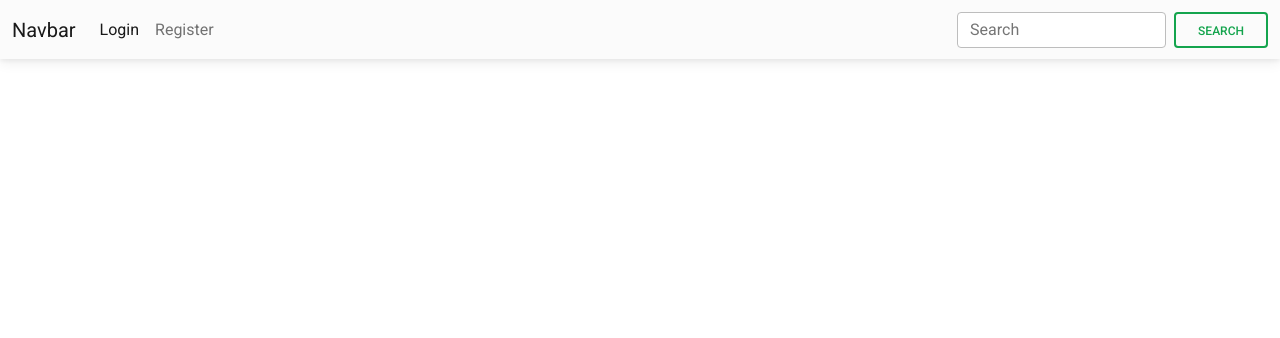
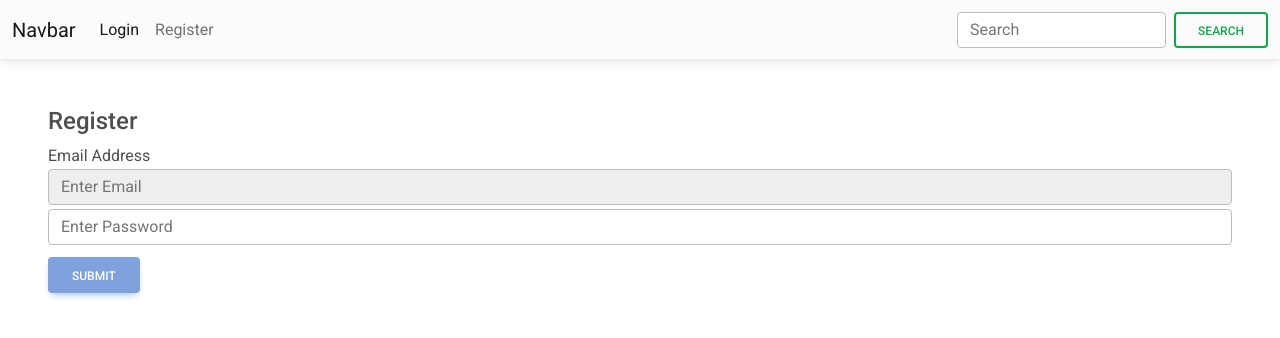
Before and after one commit to AwaisSikander/GraphQl_React_Node, a React (Create React App) app in the folder client/: page /complete-registration in a window 1280 px wide. Shown: the top 338 px of the page. Built offline with nearby package versions, Linux system fonts and the light colour scheme; no server answers.

Commit message:
29. Complete registration form

```diff
--- a/client/src/App.js
+++ b/client/src/App.js
@@ -13,6 +13,7 @@ import { Switch, Route } from "react-router-dom";
 import Nav from "./components/Nav";
 import Home from "./pages/Home";
 import Register from "./pages/auth/Register";
+import CompleteRegistration from "./pages/auth/CompleteRegistration";
 import Login from "./pages/auth/Login";
 import { ToastContainer } from "react-toastify";
 
@@ -31,6 +32,7 @@ const App = () => {
         <Route exact path="/" component={Home} />
         <Route exact path="/register" component={Register} />
         <Route exact path="/login" component={Login} />
+        <Route exact path="/complete-registration" component={CompleteRegistration} />
       </Switch>
     </ApolloProvider>
   );
--- /dev/null
+++ b/client/src/pages/auth/CompleteRegistration.js
@@ -0,0 +1,57 @@
+import React, { useState, useEffect } from "react";
+import { auth } from "../../firebase";
+import { toast } from "react-toastify";
+import { useHistory } from "react-router-dom";
+
+const CompleteRegistration = () => {
+  const [email, setEmail] = useState("");
+  const [password, setPassword] = useState("");
+  const [loading, setLoading] = useState(false);
+  let history = useHistory();
+  const handleSubmit = () => {
+
+  };
+  useEffect(() => {
+    setEmail(window.localStorage.getItem('emailForRegistration'))
+  }, [history])
+  return (
+    <div className="contianer ">
+      <div className="row p-5">
+        {loading ? (
+          <h4 className="text-danger">Loading...</h4>
+        ) : (
+          <h4>Register</h4>
+        )}
+        <form onSubmit={handleSubmit}>
+          <div className="form-group">
+            <label>Email Address</label>
+            <input
+              type="email"
+              value={email}
+              onChange={(e) => setEmail(e.target.value)}
+              className="form-control"
+              placeholder="Enter Email"
+              disabled
+            />
+            <input
+              type="password"
+              value={password}
+              onChange={(e) => setPassword(e.target.value)}
+              className="form-control my-1"
+              placeholder="Enter Password"
+              disabled={loading}
+            />
+          </div>
+          <button
+            className="btn btn-raised btn-primary mt-2"
+            disabled={!email || loading}
+          >
+            Submit
+          </button>
+        </form>
+      </div>
+    </div>
+  );
+};
+
+export default CompleteRegistration;
--- a/client/src/pages/auth/Register.js
+++ b/client/src/pages/auth/Register.js
@@ -15,7 +15,7 @@ const Register = () => {
     const result = await auth.sendSignInLinkToEmail(email, config);
     toast.success(`Email is sent to ${email} click the link to complete your reisteration.`);
     // Save User Email to Local Storage
-    window.localStorage.setItem("emailFormRegistration", email);
+    window.localStorage.setItem("emailForRegistration", email);
     /* Clear Email State */
     setEmail("");
     setloading(false);
```
